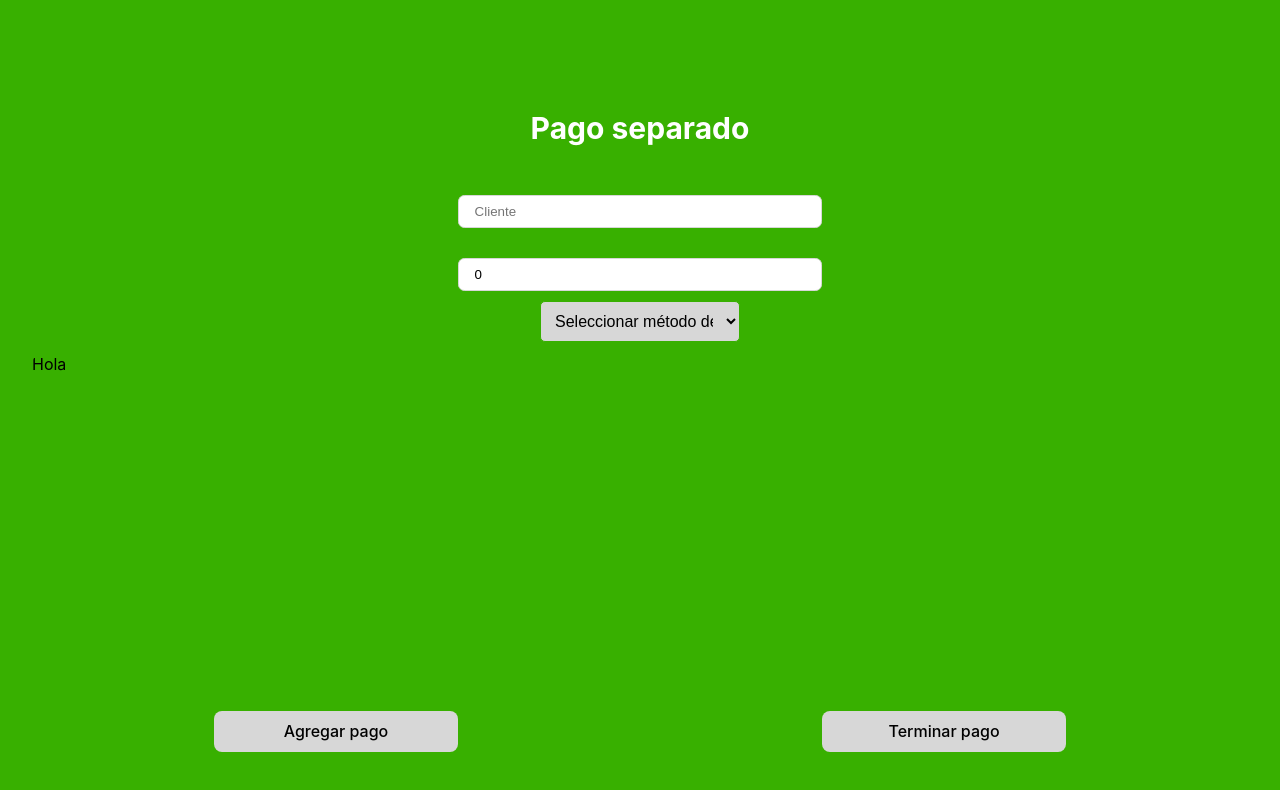
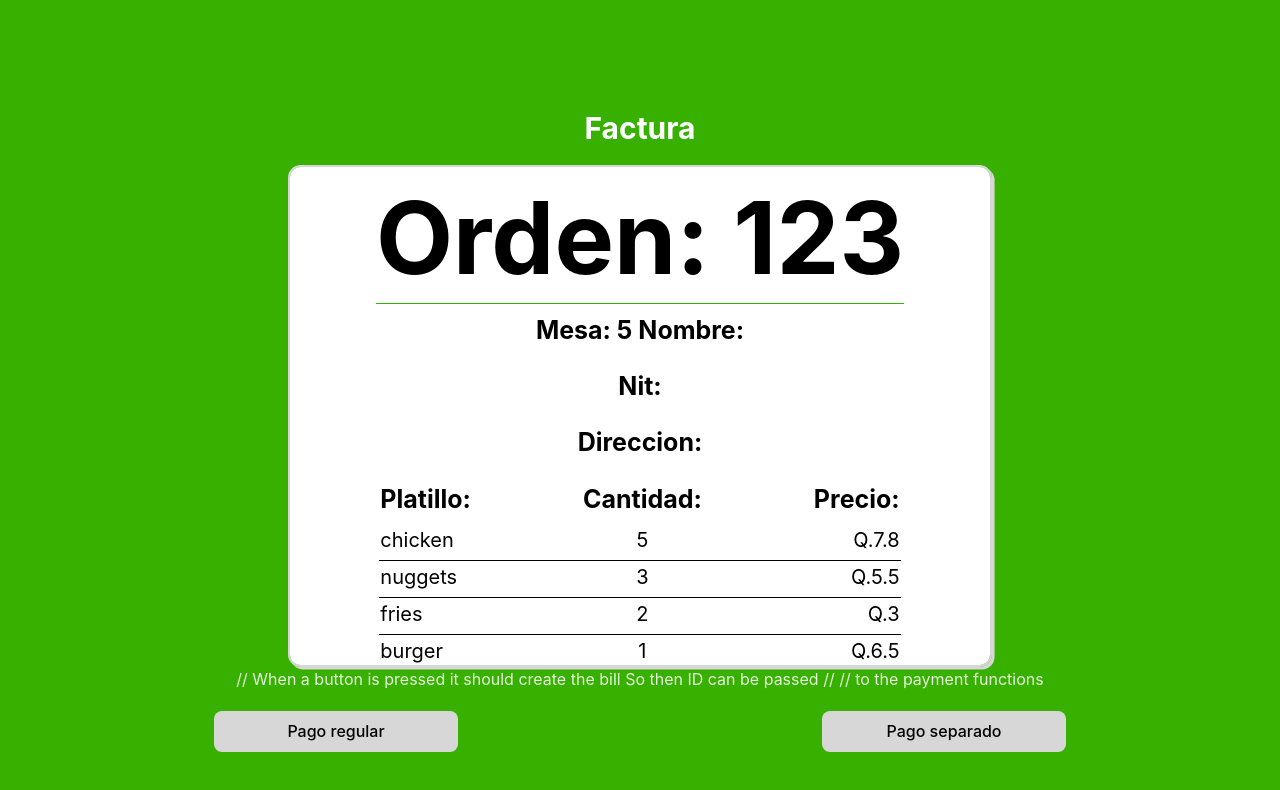
Before and after one commit to chuy-zip/proyecto2_BD1, a React (Vite) app in the folder vite-project/: page / in a window 1280 px wide. Both pictures are taken after a click on the button "Cerrar orden y generar factura". Shown: the top 790 px of the page. Built offline with nearby package versions, Linux system fonts and the light colour scheme.

Commit message:
fixxed error in file

```diff
--- a/vite-project/src/frontend/views/Bill.jsx
+++ b/vite-project/src/frontend/views/Bill.jsx
@@ -1,98 +1,140 @@
 import { useState, useEffect } from "react";
-import PaymentDropDown from "../components/PaymentDropDown";
+import SinglePayment from "./SinglePayment";
+import DividedPayment from "./DividedPayment";
 
-function SeparatedPayment({method, name, amount}) {
-    console.log(method, name, amount);
+function Order({ orderKey, nombre, nit, address, products, orderTotal }) {
+    const parsedString = orderKey.split("-");
+
+    return (
+        <div className="order" style={{width: '700px', margin:'auto'}}>
+            <h1><span style={{fontSize: '100px'}}>Orden: {parsedString[0]}</span></h1>
+            <h3><span style={{fontSize: '25px'}}>Mesa: {parsedString[1]} Nombre: {nombre}</span></h3>
+            <h3><span style={{fontSize: '25px'}}>Nit: {nit}</span></h3>
+            <h3><span style={{fontSize: '25px'}}>Direccion: {address}</span></h3>
+
+            <table style={{ margin: 'auto', paddingTop: '10px', borderCollapse: 'collapse'}}>
+                <thead>
+                    <tr >
+                        <th className="tableOrderTh" > <span style={{paddingRight: '110px'}}>Platillo:</span></th>
+                        <th className="tableOrderTh"> <span >Cantidad:</span></th>
+                        <th className="tableOrderTh"> <span style={{paddingLeft: '110px'}}>Precio:</span></th>
+                    </tr>
+                </thead>
+                <tbody>
+                    {products.map((value, index) => (
+                        <tr key={index}>
+                            <td style={{ color: 'black', textAlign: 'left', fontSize: '20px'}}><span>{value.product}</span></td>
+                            <td style={{ color: 'black', textAlign: 'center', fontSize: '20px'}}><span>{value.quantity}</span></td>
+                            <td style={{ color: 'black', textAlign: 'right', fontSize: '20px'}}><span>Q.{value.price}</span></td>
+                        </tr>
+                    ))}
+
+                    <tr>
+                        <td className="tableOrderTh" style={{ fontWeight: 'bold'}}>Total</td>
+                        <td></td>
+                        <td style={{ color: 'black', textAlign: 'right', fontSize: '20px'}}>Q.{orderTotal}</td>
+
+                    </tr>
+                </tbody>
+            </table>
+        </div>
+    );
+}
+
+function Bill({ navigator, params }){
+
+    const [bill, setBill] = useState({})
+    const [billNumber, setBillNumber] = useState("");
+    const [paymentStyle, setPaymentStyle] = useState("")
+    const [loading, setLoading] = useState(true); // State to track loading status
+    const [error, setError] = useState(null); // State to track errors
+    const [orderTotal, setOrderTotal] = useState(0)
+
+    useEffect(() => {
+        try {
+            const initialOrders = params.order;
+            const initialOrdNum = Object.keys(initialOrders)[0]
+
+            const sum = initialOrders[initialOrdNum].reduce(
+                (total, dish) => total + dish.quantity * dish.price  , 0
+            ); // Initialize total with 0
+
+            if (typeof initialOrders === 'object' && initialOrders !== null) {
+                setBill(initialOrders);
+                setBillNumber(initialOrdNum);
+                setOrderTotal(sum)
+                setLoading(false); // Update loading status
+            } else {
+                throw new Error('Invalid data format');
+            }
+        } catch (error) {
+            console.error("Error retrieving order products:", error);
+            setError(error); // Update error state
+        }
+    }, []);
+
+    const handleRegularPayment = () => {
+        setPaymentStyle("regular");
+    };
+
+    const handleSeparatedPayment = () => {
+        setPaymentStyle("separated");
+    };
+
+    const goToDividedPayment = () => {
+        const params = {
+            'billID': 123,
+            'orderTotal': orderTotal
+        };
+        navigator("dividedBill", params);
+    };
+
+    if (error) {
+        return <div>Error: {error.message}</div>;
+    }
+
+    if (loading || !bill[billNumber]) {
+        return <div>Loading...</div>;
+    }
 
     return (
         <>
+            <div className='kitbar'>
+                <h1 className='viewTittle'>Factura</h1>
 
-        </>
-    );
-}
+                <Order
+                    orderKey={billNumber}
+                    products={bill[billNumber]}
+                    nombre={params.name}
+                    nit={params.nit}
+                    address={params.address}
+                    orderTotal={orderTotal}
+                    />
 
-function DividedPayment({params}) {
-    const [selectedOption, setSelectedOption] = useState(""); // State to track the selected option
-    const [clientName, setClientName] = useState("");
-    const [paymentAmount, setPaymentAmount] = useState(0);
-    const [paymentID, setPaymentID] = useState(0);
-    const [payments, setPayments] = useState({});
-
-    const clientChange = (event) => {
-        setClientName(event.target.value);
-    };
-
-    const paymentAmountChange = (event) => {
-        setPaymentAmount(event.target.value);
-    };
-
-    const handleOptionChange = (event) => {
-        setSelectedOption(event.target.value);
-    };
-
-    const addPayment = () => {
-        setPayments(prevPayments => ({
-            ...prevPayments,
-            [paymentID]: {
-                name: clientName,
-                method: selectedOption,
-                amount: paymentAmount
-            }
-        }));
-
-        setPaymentID(paymentID + 1);
-    };
-
-    useEffect(() => {
-        console.log(payments);
-    }, [payments]);
-
-    return (
-        <>
-            <div className='kitbar' style={{color:'black',}}>
-                <h1 className="viewTittle">Pago separado</h1>
-
-                <input
-                    className="tableOrderInput"
-                    type="text" placeholder='Cliente'
-                    value={clientName}
-                    onChange={clientChange}
-                    style={{ width: '30%'}}/>
-                <input
-                    className="tableOrderInput"
-                    type="number"
-                    placeholder='Cantidad'
-                    step="0.01"
-                    min="0"
-                    value={paymentAmount}
-                    onChange={paymentAmountChange}
-                    style={{ width: '30%'}}/>
-
-                <PaymentDropDown selectedOption={selectedOption} handleOptionChange={handleOptionChange}/>
-
-                <div className="ordersContainer">
-                    Hola
-                </div>
+                // When a button is pressed it should create the bill So then ID can be passed //
+                // to the payment functions
                 <div className="buttonContainer">
                     <button
                         className='orderCompleteButton'
-                        style={{ margin: 'auto', marginTop: '20px' }}
-                        onClick={addPayment}
-                    >
-                        Agregar pago
-                    </button>
+                        style={{margin: 'auto', marginTop: '20px'}}
+                        onClick={() => handleRegularPayment()}>Pago regular</button>
 
                     <button
                         className='orderCompleteButton'
-                        style={{ margin: 'auto', marginTop: '20px' }}
-                        onClick={() => console.log(params.billID, params.orderTotal)}
-                    >
-                        Terminar pago
-                    </button>
+                        style={{margin: 'auto', marginTop: '20px'}}
+                        onClick={() => goToDividedPayment()}>Pago separado</button>
                 </div>
+
+                {paymentStyle === "regular" && (
+                    // Here i use a hardcoded ID
+                    <SinglePayment billID={"102"} orderTotal={orderTotal}/>
+                )}
+
+
             </div>
         </>
-    );
+    )
+
 }
 
-export default DividedPayment;
+export default Bill
```
